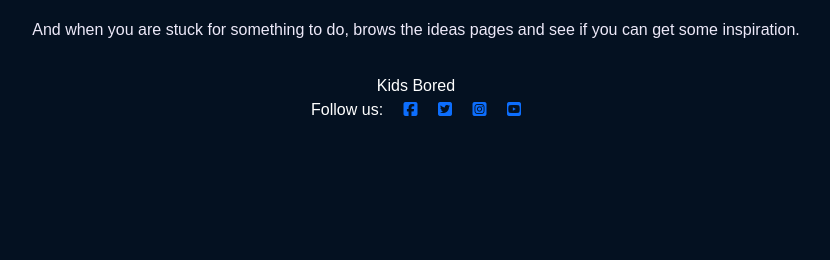
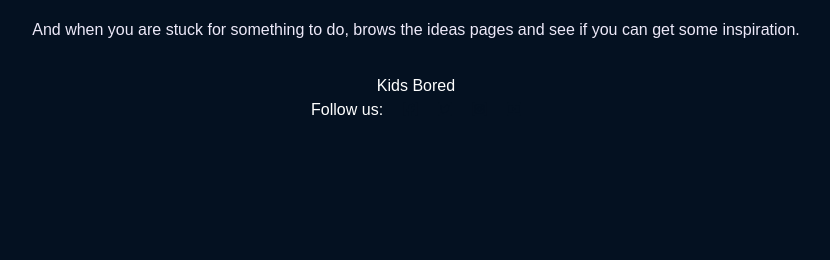
Before and after one commit to 0oSaraho0/pp4-kids-activity-site, a Django app: page / in a window 1280 px wide. Shown: the part 540-800 px from the top of the page, without its empty margins (224-1054 px from the left). Run offline with Django 3.2, Linux system fonts and the light colour scheme; some libraries are stand-ins or nearby versions; some web fonts are replaced.

Commit message:
add style to anchor tags

```diff
--- a/static/css/style.css
+++ b/static/css/style.css
@@ -6,8 +6,11 @@ body {
     font-family: 'Yusei Magic', sans-serif;
     background-color: #041121;
     color: rgb(237, 233, 249);
+}
 
-
+a {
+    text-decoration: none;
+    color: #041121;
 }
 
 /* Navbar */
```
